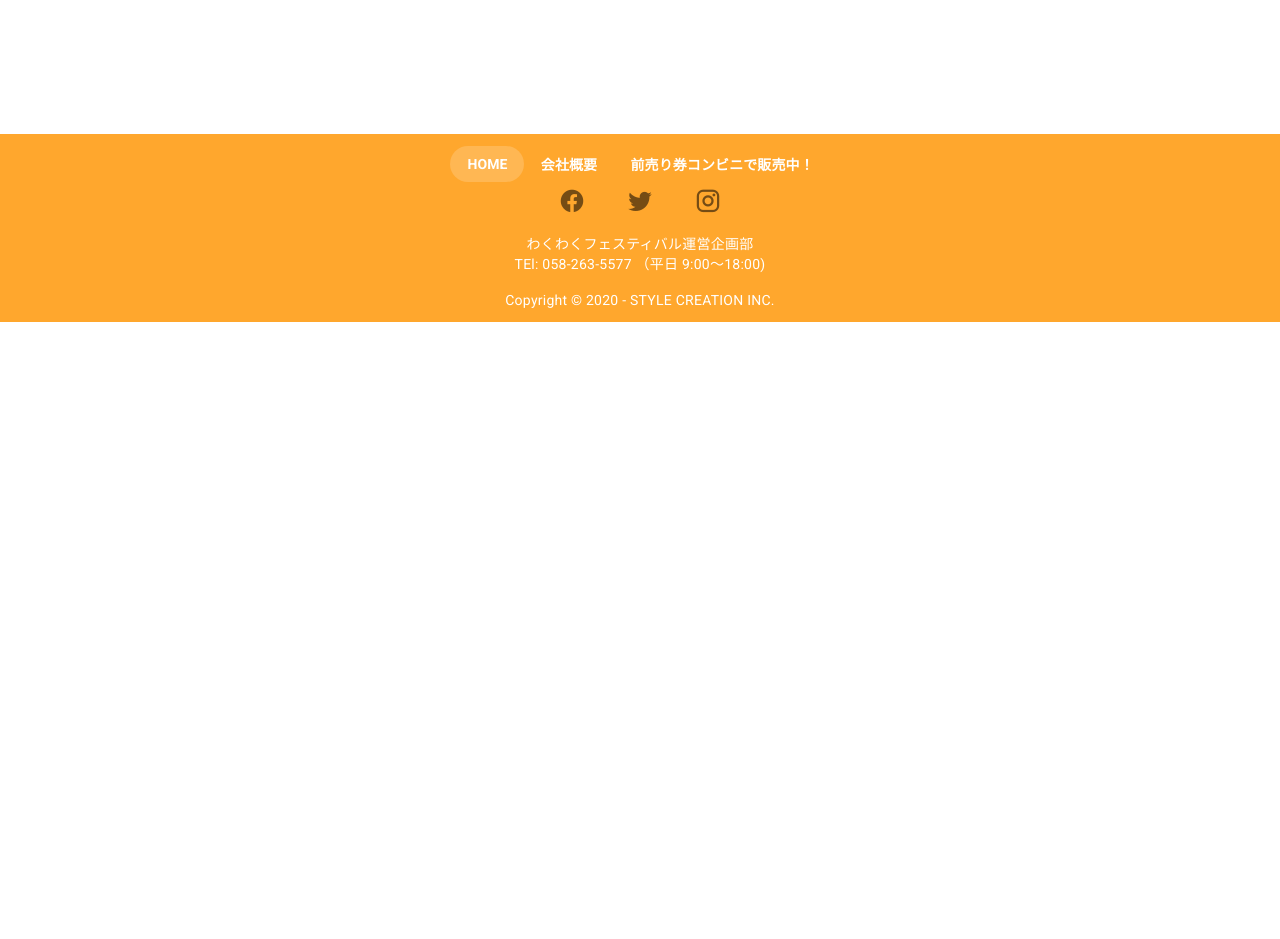
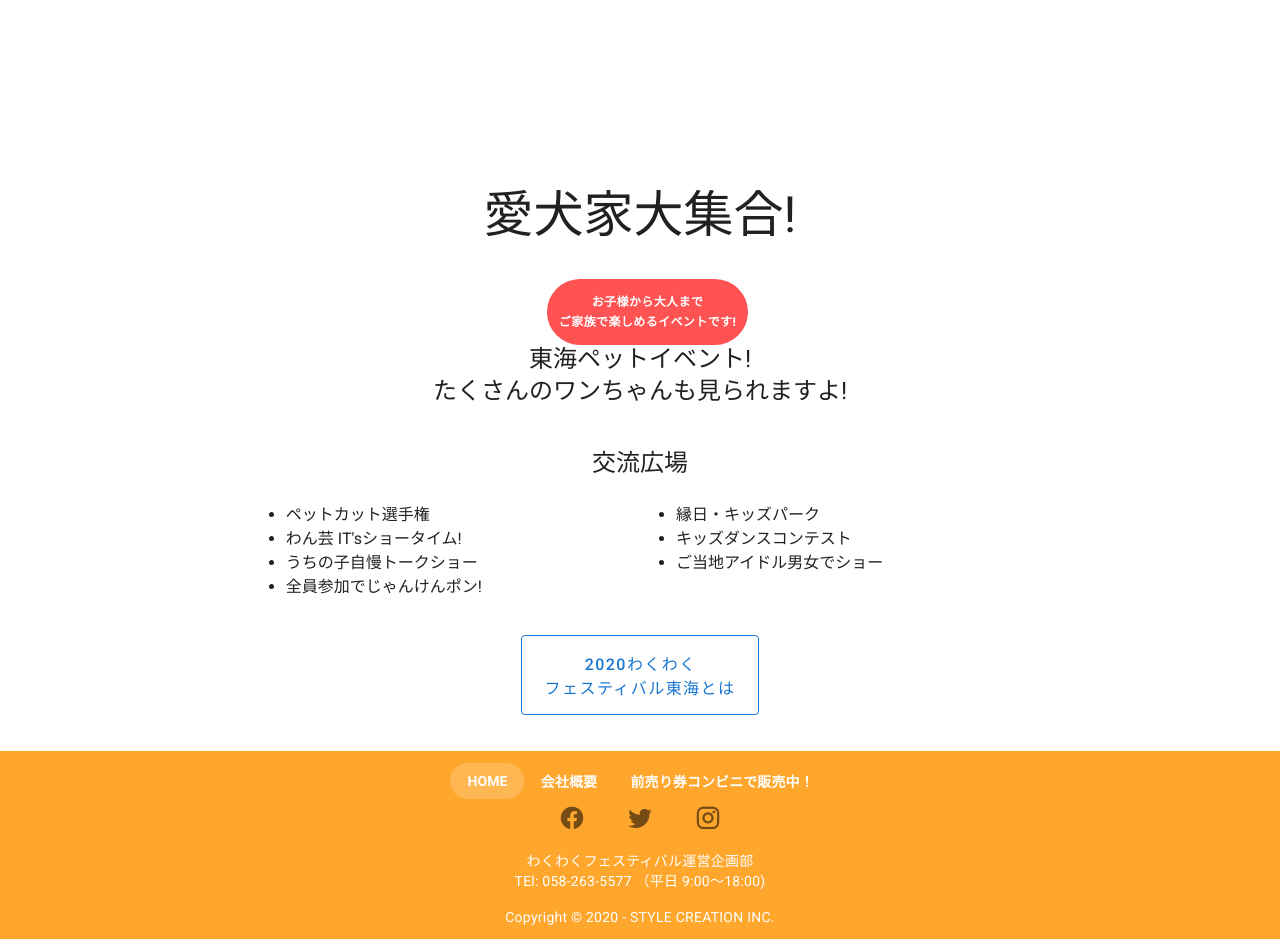
Before and after one commit to hirotaka-takase/wakuwakufestival, a Nuxt app: page / in a window 1280 px wide. Shown: the part 580-1519 px from the top of the page. Before the commit the page ends 902 px from the top, so only its background shows below. Built offline with nearby package versions, Linux system fonts and the light colour scheme.

Commit message:
愛犬家大集合の土台作成

```diff
--- a/pages/index.vue
+++ b/pages/index.vue
@@ -6,11 +6,64 @@
     width="100%"
     alt="わくわくフェスティバル">
     </v-img>
-    <v-layout column justify-center align-center>
-      <v-flex xs12 sm8 md6>
-
-      </v-flex>
-    </v-layout>
+    <v-container fluid>
+      <v-layout column justify-center align-center class="text-center">
+        <v-flex xs12 sm8 md6 class="py-4">
+          <div style="position: relative;" class="py-4">
+            <p class="text_aiken">愛犬家大集合!</p>
+            <v-chip
+              class="chip pa-3 caption font-weight-black"
+              color="error"
+              text-color="white"
+              x-large
+            >
+              お子様から大人まで<br>ご家族で楽しめるイベントです!
+            </v-chip>
+          </div>
+          <v-row>
+            <v-col cols="12" md="12" sm="12" class="pa-0 headline">東海ペットイベント!</v-col>
+            <v-col cols="12" md="12" sm="12" class="pt-0 headline mb-4">たくさんのワンちゃんも見られますよ!</v-col>
+            <v-col cols="12" md="12" sm="12" class="headline">交流広場</v-col>
+          </v-row>
+          <v-row class="text-left">
+            <v-col cols="12" md="6" sm="12">
+              <ul>
+                  <li>
+                    ペットカット選手権
+                  </li>
+                  <li>
+                    わん芸 IT'sショータイム!
+                  </li>
+                  <li>
+                    うちの子自慢トークショー
+                  </li>
+                  <li>
+                    全員参加でじゃんけんポン!
+                  </li>
+                </ul>
+            </v-col>
+            <v-col cols="12" md="6" sm="12">
+              <ul>
+                  <li>
+                    縁日・キッズパーク
+                  </li>
+                  <li>
+                    キッズダンスコンテスト
+                  </li>
+                  <li>
+                    ご当地アイドル男女でショー
+                  </li>
+                </ul>
+            </v-col>
+            <v-col class="pt-4" cols="12">
+              <h2 class="text-center">
+                <v-btn class="ma-2" x-large height="80" outlined color="primary">2020わくわく<br>フェスティバル東海とは</v-btn>
+              </h2>
+            </v-col>
+          </v-row>
+        </v-flex>
+      </v-layout>
+    </v-container>
   </div>
 </template>
 
@@ -25,3 +78,28 @@ export default {
   }
 }
 </script>
+
+<style>
+.text_aiken {
+  font-size: 50px;
+  padding-bottom: 70px;
+}
+.chip {
+  position: absolute;
+  bottom: 10px;
+  right: 270px;
+}
+@media (max-width: 750px) {
+#fv {
+   max-height: 250px;
+}
+  .text_aiken {
+  font-size: 43px;
+  padding-top: 0px !important;
+}
+  .chip {
+  bottom: 10px;
+  right: 40px;
+}
+}
+</style>
```
